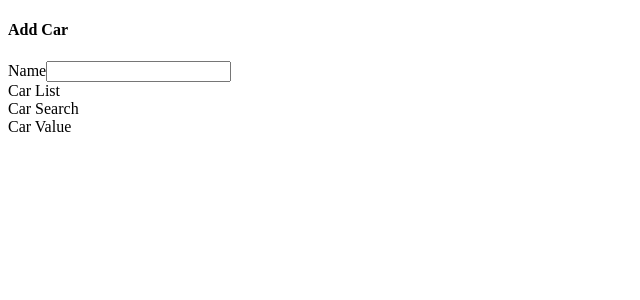
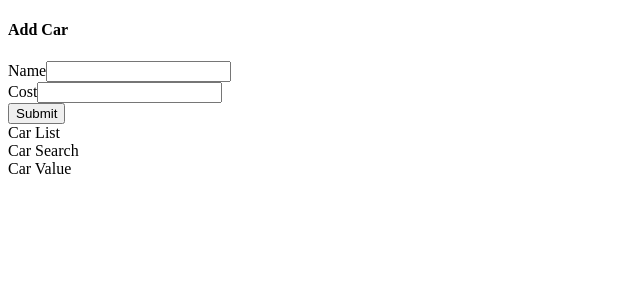
Before and after one commit to RDoll-Repo/Cars-RTK-Demo, a React (Create React App) app: page / in a window 1280 px wide. Shown: the top 300 px of the page, without its empty margins (0-640 px from the left). Built offline with nearby package versions, Linux system fonts and the light colour scheme.

Commit message:
address double key

```diff
--- a/src/components/CarForm.js
+++ b/src/components/CarForm.js
@@ -1,19 +1,32 @@
 import { useDispatch, useSelector } from 'react-redux';
-import { changeName } from '../store';
+import { addCar, changeCost, changeName } from '../store';
 
 function CarForm() {
     const dispatch = useDispatch()
-    const name = useSelector((state) => {
-        return state.form.name
+    const { name, cost } = useSelector((state) => {
+        return {
+            name: state.form.name,
+            cost: state.form.cost
+        }
     })
 
     const handleNameChange = (event) => {
         dispatch(changeName(event.target.value));
     };
 
+    const handleCostChange = (event) => {
+        const carCost = parseInt(event.target.value) || 0
+        dispatch(changeCost(carCost))
+    }
+
+    const handleSubmit = (event) => {
+        event.preventDefault();
+        dispatch(addCar({ name, cost }))
+    }
+
     return <div className="car-form panel">
         <h4 className="subtitle-is-3">Add Car</h4>
-        <form>
+        <form onSubmit={handleSubmit}>
             <div className="field-group">
                 <div className="field">
                     <label className="label">Name</label>
@@ -23,6 +36,19 @@
                         onChange={handleNameChange}
                     />
                 </div>
+
+                <div className="field">
+                    <label className="label">Cost</label>
+                    <input
+                        className="input-is-expanded"
+                        value={cost || ''}
+                        onChange={handleCostChange}
+                        type="number"
+                    />
+                </div>
+            </div>
+            <div className='field'>
+                <button className='button is-link'>Submit</button>
             </div>
         </form>
     </div>
--- a/src/components/CarList.js
+++ b/src/components/CarList.js
@@ -1,4 +1,12 @@
+import { useSelector } from 'react-redux'
+
 function CarList() {
+    const cars = useSelector((state) => {
+        return state.cars.data;
+    });
+
+    console.log(cars)
+
     return <div>Car List</div>
 }
 
--- a/src/store/slices/carsSlice.js
+++ b/src/store/slices/carsSlice.js
@@ -4,14 +4,14 @@
     name: 'cars',
     initialState: {
         searchTerm: '',
-        cars: []
+        data: []
     },
     reducers: {
         changeSearchTerm(state, action) {
             state.searchTerm = action.payload;
         },
         addCar(state, action) {
-            state.cars.push({
+            state.data.push({
                 // Assumption: action.payload will have qualitites of cars.
                 name: action.payload.name,
                 cost: action.payload.cost,
@@ -20,11 +20,11 @@
         },
         removeCar(state, action) {
             // Assumption: payload will be ID of car we want to remove
-            const updated = state.cars.filter((car) => {
+            const updated = state.data.filter((car) => {
                 return car.id !== action.payload
             });
 
-            state.cars = updated;
+            state.data = updated;
         }
     }
 })
```
